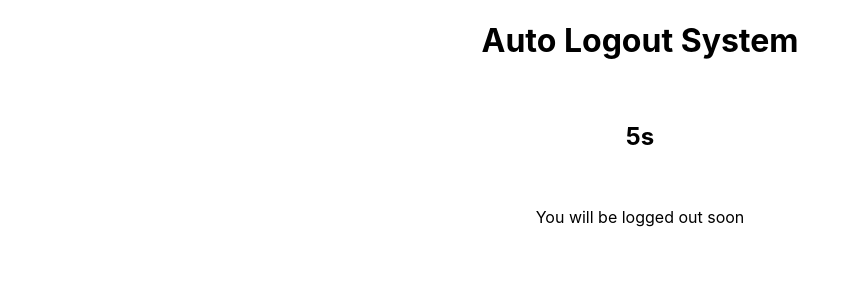
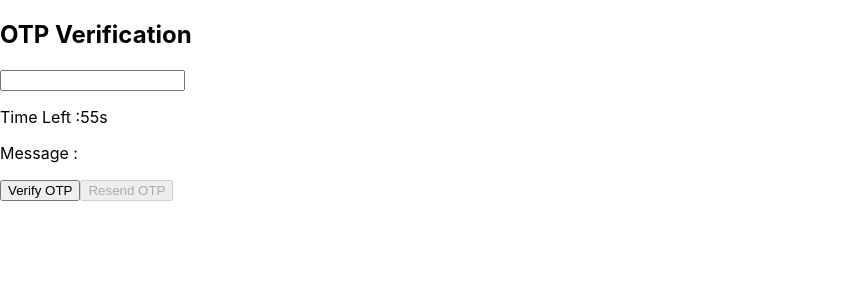
Before and after one commit to KethraPackiamB/Daily_React_Practice, a React (Create React App) app: page / in a window 1280 px wide. Shown: the top 300 px of the page, without its empty margins (0-860 px from the left). Built offline with nearby package versions, Linux system fonts and the light colour scheme; the HTML template or start-up script is replaced by a standard one.

Commit message:
Created OTP Verification System

```diff
--- a/src/App.js
+++ b/src/App.js
@@ -32,6 +32,7 @@ import { SetTimeOutConcept } from './TimeRelatedPrograms/SetTimeOutConcept';
 import { ApiFetchWithErrorhandling } from './Practicing/ApiFetchwithErrorHandling';
 import { ErrorHandlingWithTryCatch } from './Practicing/ErrorHandlingWithTryCatch';
 import { AutoLogOut } from './RealWorldScenarioTasks/AutoLogOut';
+import { OtpVerification } from './RealWorldScenarioTasks/OtpVerification';
 
 function App() {
   return (
@@ -66,7 +67,8 @@ function App() {
   {/* <SetTimeOutConcept/> */}
   {/* <ApiFetchWithErrorhandling/> */}
   {/* <ErrorHandlingWithTryCatch/> */}
-  <AutoLogOut/>
+  {/* <AutoLogOut/> */}
+  <OtpVerification/>
    </div>
   );
 }
--- /dev/null
+++ b/src/RealWorldScenarioTasks/OtpVerification.jsx
@@ -0,0 +1,58 @@
+import { useState, useEffect } from "react";
+
+export const OtpVerification = () => {
+  const [otp, setOtp] = useState("");
+  const [message, setMessage] = useState("");
+  const [timeLeft, setTimeLeft] = useState(60);
+  const [canResend, setCanResend] = useState(false);
+
+  useEffect(() => {
+    if (timeLeft <= 0) {
+      setMessage("OTP Expired");
+      setCanResend(true);
+    }
+
+    const intervalID = setInterval(() => {
+      setTimeLeft((prev) => prev - 1);
+    }, 1000);
+
+    return () => {
+      clearInterval(intervalID);
+    };
+  }, [timeLeft]);
+
+  const verifyOtp = () => {
+    if (otp === "123456") {
+      setMessage("Otp Verified Successfully");
+      setTimeLeft(0);
+    } else {
+      setMessage("Invalid OTP");
+      setCanResend(true);
+    }
+  };
+
+  const resendOtp = () => {
+    setTimeLeft(60);
+    setMessage("New OTP sent");
+    setOtp("");
+    setCanResend(false);
+  };
+
+  return (
+    <div>
+      <h2>OTP Verification</h2>
+      <input
+        type="text"
+        onChange={(e) => {
+          setOtp(e.target.value);
+        }}
+      />
+      <p>Time Left :{timeLeft}s</p>
+      <p>Message : {message} </p>
+      <button onClick={verifyOtp}>Verify OTP</button>
+      <button onClick={resendOtp} disabled={!canResend}>
+        Resend OTP
+      </button>
+    </div>
+  );
+};
```
